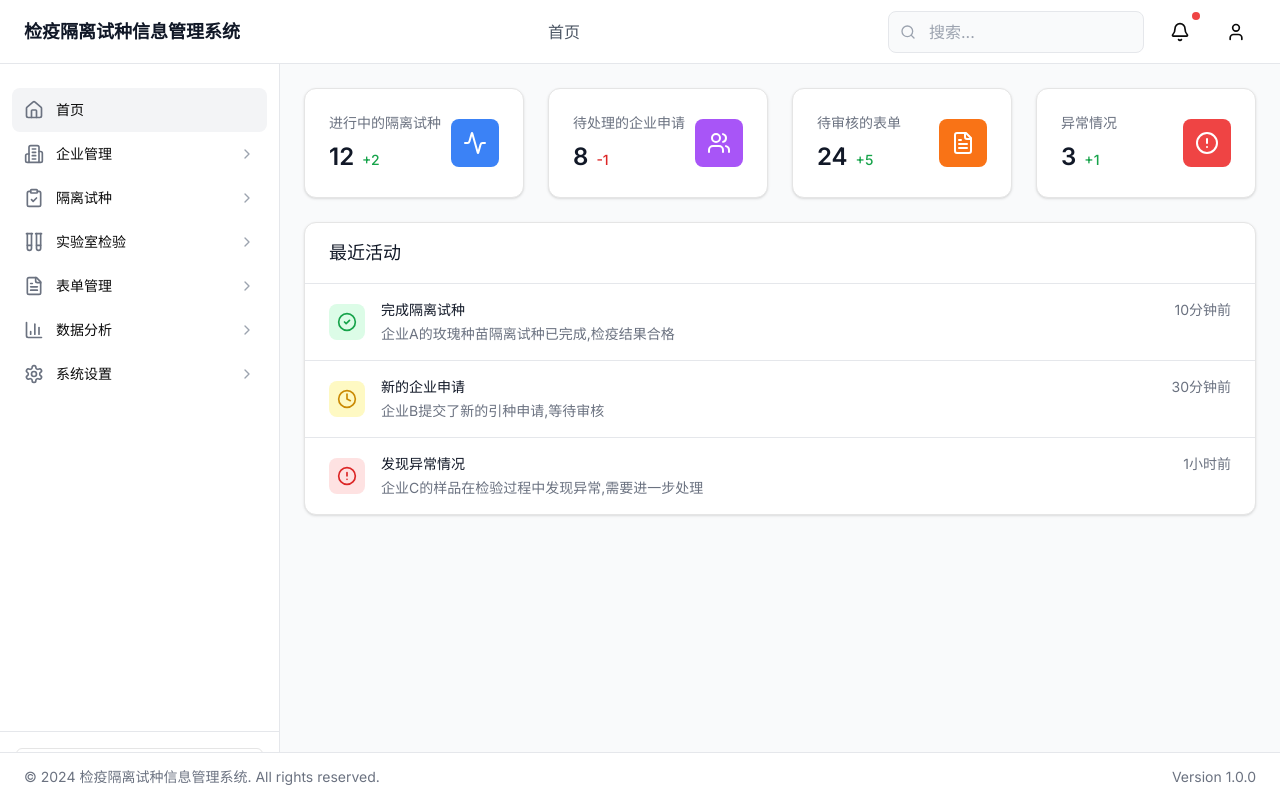
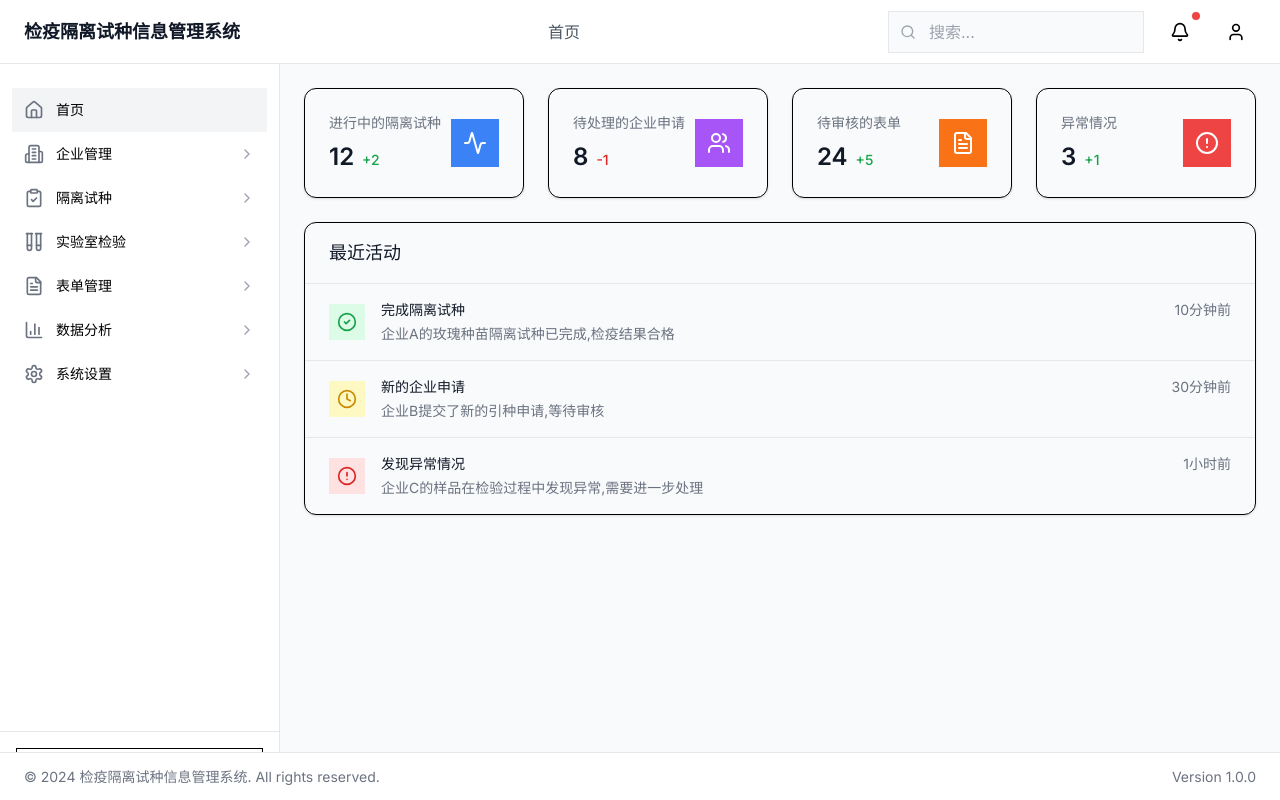
Before and after one commit to ericapaeus/qitp, a Next.js app: page / in a window 1280 px wide. Built offline with nearby package versions, Linux system fonts and the light colour scheme.

Commit message:
fix: 修复配置文件冲突，删除重复配置，优化 PostCSS 设置

```diff
--- a/package.json
+++ b/package.json
@@ -27,10 +27,12 @@
     "@types/node": "^20",
     "@types/react": "^19",
     "@types/react-dom": "^19",
+    "autoprefixer": "^10.4.20",
     "eslint": "^9",
     "eslint-config-next": "15.1.7",
-    "postcss": "^8",
-    "tailwindcss": "^3.4.1",
+    "postcss": "^8.5.2",
+    "postcss-nesting": "^13.0.1",
+    "tailwindcss": "^3.4.17",
     "typescript": "^5"
   },
   "description": "This is a [Next.js](https://nextjs.org) project bootstrapped with [`create-next-app`](https://nextjs.org/docs/app/api-reference/cli/create-next-app).",
--- /dev/null
+++ b/postcss.config.js
@@ -0,0 +1,6 @@
+module.exports = {
+  plugins: {
+    tailwindcss: {},
+    autoprefixer: {},
+  },
+}
--- a/tailwind.config.ts
+++ b/tailwind.config.ts
@@ -1,48 +1,62 @@
 import type { Config } from "tailwindcss";
 
-export default {
+const config = {
     darkMode: ["class"],
     content: [
     "./src/pages/**/*.{js,ts,jsx,tsx,mdx}",
     "./src/components/**/*.{js,ts,jsx,tsx,mdx}",
     "./src/app/**/*.{js,ts,jsx,tsx,mdx}",
+    "./src/**/*.{ts,tsx}",
   ],
+  prefix: "",
   theme: {
+  	container: {
+  		center: true,
+  		padding: "2rem",
+  		screens: {
+  			"2xl": "1400px",
+  		},
+  	},
   	extend: {
   		colors: {
-  			background: 'hsl(var(--background))',
-  			foreground: 'hsl(var(--foreground))',
-  			card: {
-  				DEFAULT: 'hsl(var(--card))',
-  				foreground: 'hsl(var(--card-foreground))'
+  			border: "var(--border)",
+  			input: "var(--input)",
+  			ring: "var(--ring)",
+  			background: "var(--bg-primary)",
+  			foreground: "var(--text-primary)",
+  			primary: {
+  				DEFAULT: "var(--primary)",
+  				dark: "var(--primary-dark)",
+  				foreground: "var(--primary-foreground)",
+  			},
+  			secondary: {
+  				DEFAULT: "var(--secondary)",
+  				foreground: "var(--secondary-foreground)",
+  			},
+  			destructive: {
+  				DEFAULT: "var(--destructive)",
+  				foreground: "var(--destructive-foreground)",
+  			},
+  			muted: {
+  				DEFAULT: "var(--muted)",
+  				foreground: "var(--muted-foreground)",
+  			},
+  			accent: {
+  				DEFAULT: "var(--accent)",
+  				foreground: "var(--accent-foreground)",
   			},
   			popover: {
-  				DEFAULT: 'hsl(var(--popover))',
-  				foreground: 'hsl(var(--popover-foreground))'
+  				DEFAULT: "var(--popover)",
+  				foreground: "var(--popover-foreground)",
   			},
-  			primary: {
-  				DEFAULT: 'hsl(var(--primary))',
-  				foreground: 'hsl(var(--primary-foreground))'
+  			card: {
+  				DEFAULT: "var(--card)",
+  				foreground: "var(--card-foreground)",
   			},
-  			secondary: {
-  				DEFAULT: 'hsl(var(--secondary))',
-  				foreground: 'hsl(var(--secondary-foreground))'
-  			},
-  			muted: {
-  				DEFAULT: 'hsl(var(--muted))',
-  				foreground: 'hsl(var(--muted-foreground))'
-  			},
-  			accent: {
-  				DEFAULT: 'hsl(var(--accent))',
-  				foreground: 'hsl(var(--accent-foreground))'
-  			},
-  			destructive: {
-  				DEFAULT: 'hsl(var(--destructive))',
-  				foreground: 'hsl(var(--destructive-foreground))'
-  			},
-  			border: 'hsl(var(--border))',
-  			input: 'hsl(var(--input))',
-  			ring: 'hsl(var(--ring))',
+  			success: "var(--success)",
+  			warning: "var(--warning)",
+  			error: "var(--error)",
+  			info: "var(--info)",
   			chart: {
   				'1': 'hsl(var(--chart-1))',
   				'2': 'hsl(var(--chart-2))',
@@ -51,12 +65,37 @@ export default {
   				'5': 'hsl(var(--chart-5))'
   			}
   		},
+  		borderColor: {
+  			DEFAULT: "var(--border)",
+  		},
+  		backgroundColor: {
+  			DEFAULT: "var(--bg-primary)",
+  		},
+  		textColor: {
+  			DEFAULT: "var(--text-primary)",
+  		},
   		borderRadius: {
-  			lg: 'var(--radius)',
-  			md: 'calc(var(--radius) - 2px)',
-  			sm: 'calc(var(--radius) - 4px)'
-  		}
+  			lg: "var(--radius-lg)",
+  			md: "var(--radius-md)",
+  			sm: "var(--radius-sm)",
+  		},
+  		keyframes: {
+  			"accordion-down": {
+  				from: { height: "0" },
+  				to: { height: "var(--radix-accordion-content-height)" },
+  			},
+  			"accordion-up": {
+  				from: { height: "var(--radix-accordion-content-height)" },
+  				to: { height: "0" },
+  			},
+  		},
+  		animation: {
+  			"accordion-down": "accordion-down 0.2s ease-out",
+  			"accordion-up": "accordion-up 0.2s ease-out",
+  		},
   	}
   },
   plugins: [require("tailwindcss-animate")],
 } satisfies Config;
+
+export default config;
```
